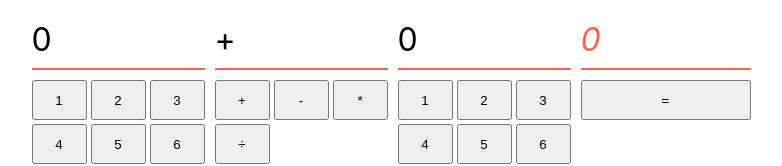
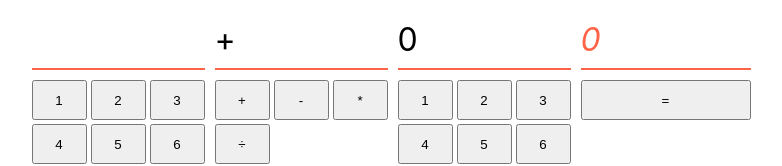
Before and after one commit to boolean-uk/react-state-calculator, a React (Create React App) app: page / in a window 1280 px wide. Shown: the top 166 px of the page, without its empty margins (249-1031 px from the left). Built offline with nearby package versions, Linux system fonts and the light colour scheme.

Commit message:
first step

```diff
--- a/src/App.js
+++ b/src/App.js
@@ -1,13 +1,22 @@
+import { useState } from "react"
 import "./App.css"
 
-function App() {
+function App(props) {
+
+    const number = props.number
+  const [numbers, setNumbers] = useState(number)
+
+  const handleClick = () => {
+    const newNumber = numbers.map()
+    setNumbers(newNumber)
+  }
 
   return (
     <div className="calculator">
         <div className="panel">
-          <p>0</p>
+          <p>{number}</p>
           <div className="numbers">
-            <button>1</button>
+            <button onClick={handleClick}>1</button>
             <button>2</button>
             <button>3</button>
             <button>4</button>
```
